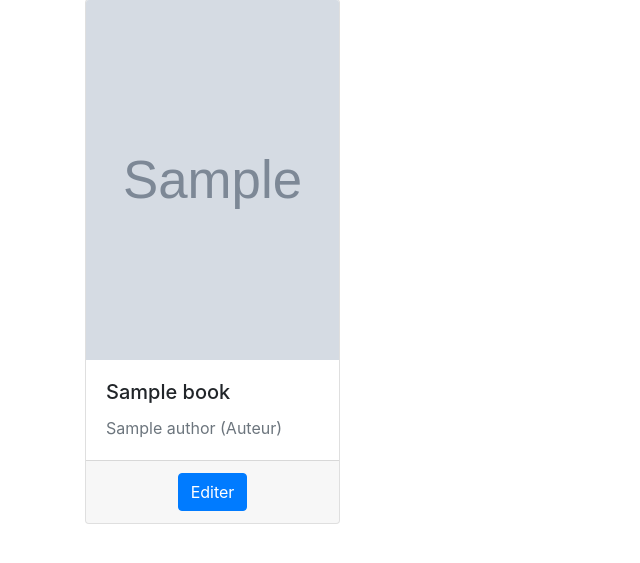
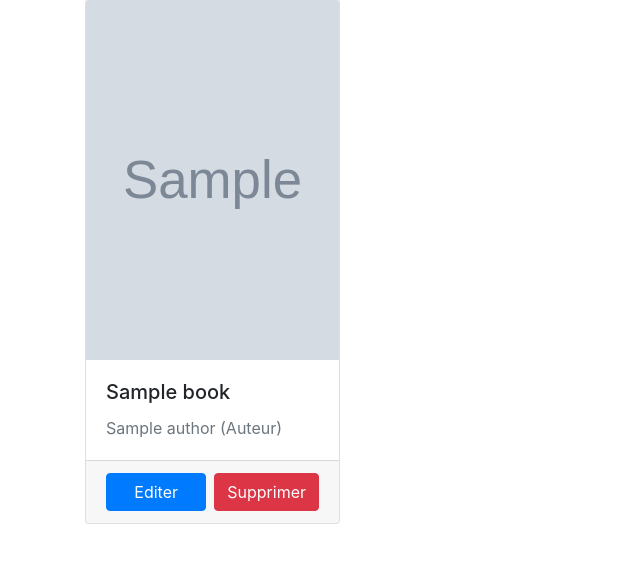
Before and after one commit to qangelot/bookstore_website, a PHP site: page /admin/ in a window 1280 px wide. Shown: the part 217-780 px from the top of the page, without its empty margins (0-640 px from the left). Run offline with PHP 8.4, Linux system fonts and the light colour scheme; tables that the repository leaves empty or names only in its code hold one stand-in row (values such as "Sample post"); grey boxes marked "Sample" are stand-in pictures.

Commit message:
add delete book

```diff
--- a/admin/controllers/books.php
+++ b/admin/controllers/books.php
@@ -31,9 +31,9 @@ function listBooks(int $page = 1, string $sort, ?string $query): void
 }
 
 /**
- * @param string $id Book id
+ * @param int $id Book id
  */
-function editBook (string $id): void
+function editBook (int $id): void
 {
   if (isset($_POST['id'])) {
     setBook((int) $_POST['id'], $_POST);
@@ -46,7 +46,7 @@ function editBook (string $id): void
   require('views/book.php');
 }
 
-function newBook()
+function newBook(): void
 {
   if (isset($_POST['book'])) {
     if ($id = addBook($_POST)) {
@@ -60,3 +60,15 @@ function newBook()
 
   require('views/book.php');
 }
+
+/**
+ * @param int $id Book id
+ */
+function removeBook (int $id): void
+{
+  if (deleteBook($id)) {
+    echo "Le livre a bien été supprimé";
+  } else {
+    require('views/500.php');
+  }
+}
--- a/admin/index.php
+++ b/admin/index.php
@@ -10,6 +10,8 @@ if (!isset($_GET['path']) || !$_GET['path']) {
     editBook((int) $_GET['id']);
   } else if ($_GET['action'] === 'add') {
     newBook();
+  } else if ($_GET['action'] === 'delete' && isset($_GET['id'])) {
+    deleteBook((int) $_GET['id']);
   } else {
     header('Location: ./');
   }
--- a/admin/models/books.php
+++ b/admin/models/books.php
@@ -78,11 +78,11 @@ function countBooks(?string $query): int
 }
 
 /**
- * @param string $id Book id
+ * @param int $id Book id
  * @throws Exception
  * @return array
  */
-function getBook(string $id): array
+function getBook(int $id): array
 {
   $db = dbConnect();
 
@@ -181,3 +181,20 @@ function addBookParams($stmt, array $data)
     $stmt->bindParam(':wikipedia_link', $data['wikipedia_link'], PDO::PARAM_STR);
   }
 }
+
+/**
+ * @param int $id Book id
+ * @return array
+ */
+function deleteBook(int $id)
+{
+  $db = dbConnect();
+
+  $stmt = $db->prepare('DELETE FROM books WHERE id = :id');
+
+  $stmt->bindParam(':id', $id, PDO::PARAM_INT);
+
+  $stmt->execute();
+
+  return $stmt->rowCount();
+}
--- a/admin/public/index.php
+++ b/admin/public/index.php
@@ -56,7 +56,7 @@
       </div>
     <?php } ?>
     <?php echo $content ?>
-    <script src="https://code.jquery.com/jquery-3.3.1.slim.min.js" integrity="sha384-q8i/X+965DzO0rT7abK41JStQIAqVgRVzpbzo5smXKp4YfRvH+8abtTE1Pi6jizo" crossorigin="anonymous"></script>
+    <script src="https://ajax.googleapis.com/ajax/libs/jquery/3.4.1/jquery.min.js"></script>
     <script src="https://cdnjs.cloudflare.com/ajax/libs/popper.js/1.14.7/umd/popper.min.js" integrity="sha384-UO2eT0CpHqdSJQ6hJty5KVphtPhzWj9WO1clHTMGa3JDZwrnQq4sF86dIHNDz0W1" crossorigin="anonymous"></script>
     <script src="https://stackpath.bootstrapcdn.com/bootstrap/4.3.1/js/bootstrap.min.js" integrity="sha384-JjSmVgyd0p3pXB1rRibZUAYoIIy6OrQ6VrjIEaFf/nJGzIxFDsf4x0xIM+B07jRM" crossorigin="anonymous"></script>
     <script src="public/js/app.js"></script>
--- a/admin/views/404.php
+++ b/admin/views/404.php
@@ -1,3 +1,4 @@
+<?php http_response_code(404); ?>
 <?php $title = 'Page not found'; ?>
 <?php ob_start(); ?>
 <div class="container mt-5 text-center">
--- a/admin/views/500.php
+++ b/admin/views/500.php
@@ -1,3 +1,4 @@
+<?php http_response_code(500); ?>
 <?php $title = 'Page not found'; ?>
 <?php ob_start(); ?>
 <div class="container mt-5 text-center">
--- a/admin/views/books.php
+++ b/admin/views/books.php
@@ -17,6 +17,20 @@
     color: inherit;
   }
 
+  .book .card-footer {
+    display: flex;
+    align-items: center;
+    justify-content: center;
+  }
+
+  .book .card-footer .btn {
+    margin-right: 8px;
+    flex: 1;
+  }
+
+  .book .card-footer .btn:last-child {
+    margin-right: 0;
+  }
 
   @media (min-width: 768px) {
     .book .image {
@@ -58,7 +72,7 @@
     <?php foreach ($books as $book) {
       $link = './?id=' . $book['id']; ?>
       <div class="col-lg-3 col-md-4 mt-4">
-        <div class="card book h-100">
+        <div class="card book h-100" data-book>
           <div class="image">
             <a href="<?php echo $link; ?>">
               <img
@@ -68,7 +82,7 @@
             </a>
           </div>
           <div class="card-body">
-            <h5 class="card-title title"><a href="<?php echo $link; ?>"><?php echo $book['title']; ?></a></h5>
+            <h5 class="card-title title" data-title><a href="<?php echo $link; ?>"><?php echo $book['title']; ?></a></h5>
             <p class="card-text text-muted">
               <?php echo $book['author'] . ' (Auteur)'; ?>
             </p>
@@ -76,6 +90,9 @@
           <div class="card-footer text-center">
             <a class="btn btn-primary" href="?action=edit&id=<?php echo $book['id']; ?>">
               Editer
+            </a>
+            <a class="btn btn-danger" data-toggle="modal" data-remove-book="#removeBook" href="?action=delete&id=<?php echo $book['id']; ?>">
+              Supprimer
             </a>
           </div>
         </div>
@@ -124,5 +141,22 @@
     <?php } ?>
   </div>
 </div>
+
+<div class="modal fade" id="removeBook" tabindex="-1" role="dialog" aria-labelledby="removeBookLabel" aria-hidden="true">
+  <div class="modal-dialog" role="document">
+    <div class="modal-content">
+      <div class="modal-header">
+        <h5 class="modal-title" id="removeBookLabel">Supprimer le livre "<span id="removeBookTitle"></span>" ?</h5>
+        <button type="button" class="close" data-dismiss="modal" aria-label="Close">
+          <span aria-hidden="true">&times;</span>
+        </button>
+      </div>
+      <div class="modal-footer">
+        <button type="button" class="btn btn-secondary" data-dismiss="modal">Annuler</button>
+        <button type="button" class="btn btn-danger" data-success>Supprimer</button>
+      </div>
+    </div>
+  </div>
+</div>
 <?php $content = ob_get_clean(); ?>
 <?php require('public/index.php'); ?>
```
Also changed, not shown: admin/public/js/app.js.
